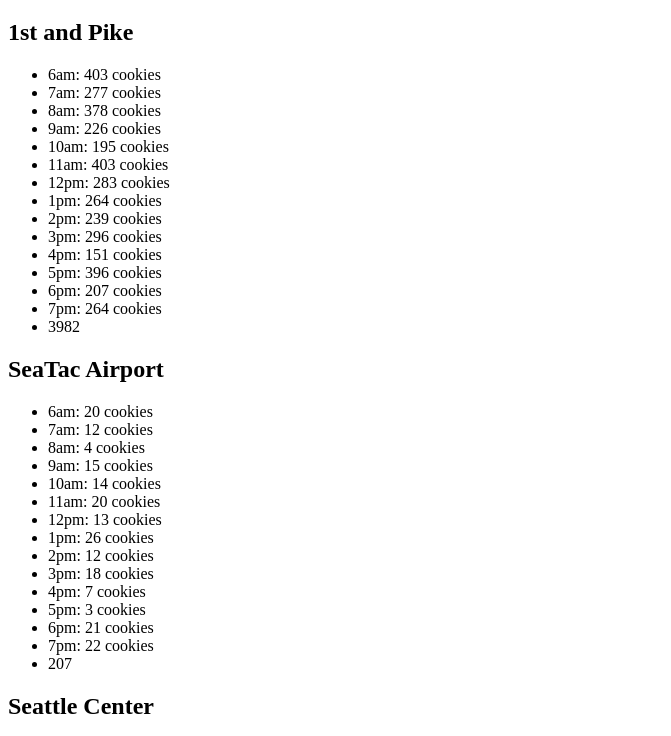
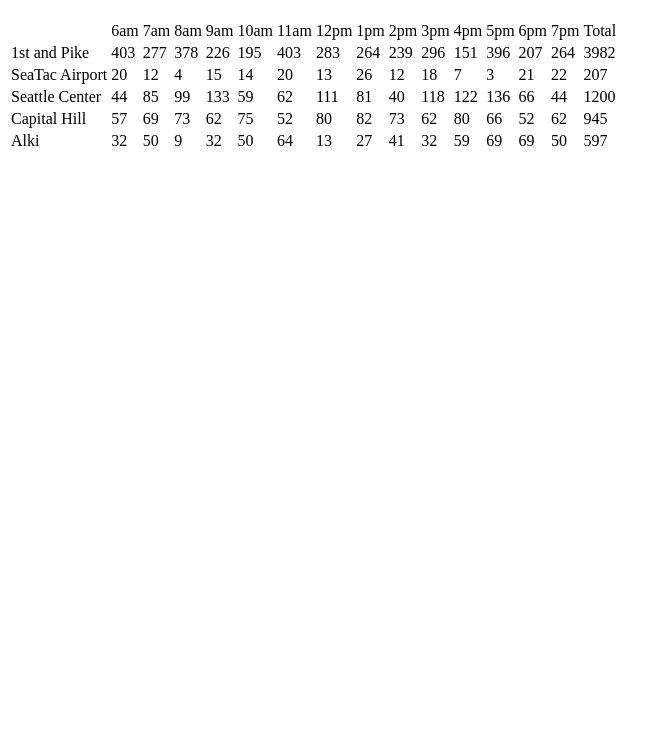
Before and after one commit to mac0714/cookie-stand, a plain HTML site: page index.html in a window 1280 px wide. Shown: the part 61-797 px from the top of the page, without its empty margins (0-671 px from the left). Drawn offline with Linux system fonts and the light colour scheme.

Commit message:
Updating the note and console.log

```diff
--- a/app.js
+++ b/app.js
@@ -1,8 +1,12 @@
 'use strict';
 
 var time = ['6am', '7am', '8am', '9am', '10am', '11am', '12pm', '1pm', '2pm', '3pm', '4pm', '5pm', '6pm', '7pm'];
-
+var allStores = [];
+var table = document.getElementById('tbl');
 function Store(storeName, minCustomer, maxCustomer, avgCookiesSale) {
+  allStores.push(this);
+  console.log('allStores', allStores);
+  console.log('this', this);
   console.log('Store', storeName, minCustomer, maxCustomer, avgCookiesSale);
   this.name = storeName;
   this.minCust = minCustomer;
@@ -16,39 +20,28 @@ function Store(storeName, minCustomer, maxCustomer, avgCookiesSale) {
   };
   this.renderHTMLSales = function(){
     console.log('renderHTMLSales');
-    //  Calculate all the cookie sales
     this.calcCookieSales();
-    var h2 = document.createElement('h2');
-    h2.innerText = this.name;
-    var main = document.getElementsByTagName('main')[0];
-    main.appendChild(h2);
-
-    // Attaching list items with cookie sales per hour
-    var ul = document.createElement('ul');
+    var tr = document.createElement('tr');
+    var td = document.createElement('td');
+    td.innerText = this.name;
+    tr.appendChild(td);
     for (var i = 0; i < time.length; i++) {
-      var li = document.createElement('li');
-      li.innerText = time[i] + ': ' + this.daily[i] + ' cookies';
-      ul.appendChild(li);
+      var td = document.createElement('td');
+      td.innerText = this.daily[i];
+      tr.appendChild(td);
     }
-    var li = document.createElement('li');
-    li.innerText = this.total;
-    ul.appendChild(li);
-    // Append ul to the DOM
-    main.appendChild(ul);
+    var td = document.createElement('td');
+    td.innerText = this.total;
+    tr.appendChild(td);
+    table.appendChild(tr);
   };
   this.calcCookieSales = function(){
     console.log('calcCookieSales');
     for (var i = 0; i < time.length; i++) {
       var hourlyTotal = Math.floor(this.randomNumCust() * this.cookies);
-      this.total = hourlyTotal + this.total;
-      this.daily.push(hourlyTotal);
+      this.total += hourlyTotal;
+      this.daily[i] = hourlyTotal;
     }
-
-    // Calculating and attaching total cookie sales
-    // var totalSales = 0;
-    // for (var i = 0; i < this.daily.length; i++){
-    //   totalSales += this.daily[i];
-    // }
   };
 };
 
@@ -62,29 +55,23 @@ var store2 = new Store('SeaTac Airport', 3, 24, 1.2);
 var store3 = new Store('Seattle Center', 11, 38, 3.7);
 var store4 = new Store('Capital Hill', 20, 38, 2.3);
 var store5 = new Store('Alki', 2, 16, 4.6);
+console.log('allStores: ', allStores);
 
-store1.renderHTMLSales();
-store2.renderHTMLSales();
-store3.renderHTMLSales();
-store4.renderHTMLSales();
-store5.renderHTMLSales();
-
-var table = document.createElement('table');
 main.appendChild(table);
 var tr = document.createElement('tr');
 table.appendChild(tr);
 var td = document.createElement('td');
+console.log('td', td);
+tr.appendChild(td);
 for (var i = 0; i < time.length; i++) {
   var td = document.createElement('td');
   td.innerText = time[i];
   tr.appendChild(td);
 }
-var storeLocation = ['1st and pike', 'SeaTac Airport', 'Seattle Center', 'Capital Hill', 'Alki'];
-document.write('<table>');
-document.write('<tr><th>Location</th></tr>');
-
-for(var i = 0; i < storeLocation.length; i++) {
-  document.write('<tr><td>' + storeLocation[i] + '</td></tr>');
+var td = document.createElement('td');
+td.innerText = 'Total';
+tr.appendChild(td);
+console.log('td', td);
+for (var i = 0; i < allStores.length; i++) {
+  allStores[i].renderHTMLSales();
 }
-
-document.while('</table>') ;
--- a/index.html
+++ b/index.html
@@ -7,7 +7,9 @@
   </head>
   <body>
     <main>
+      <table id="tbl">
 
+      </table>
     </main>
     <script src="app.js"></script>
   </body>
```
